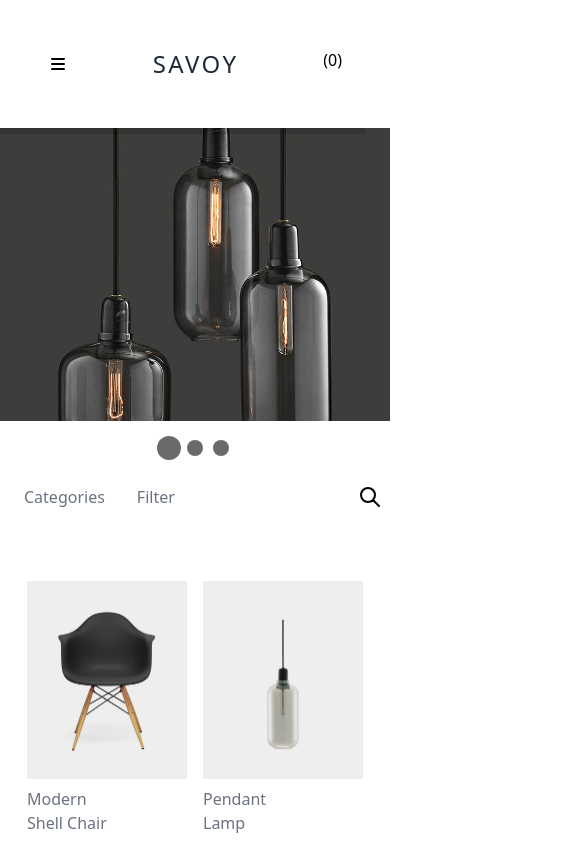
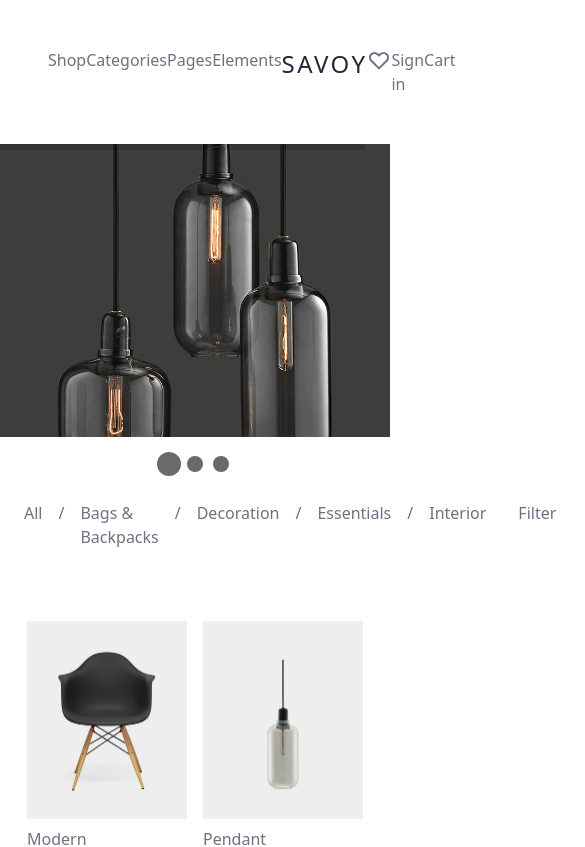
Before and after one commit to nostradouglass/storePracticeProject, a React (Create React App) app in the folder front/: page / in a window 390 px wide. Shown: the top 847 px of the page, 585 px wide, since content can reach past the window. Built offline with nearby package versions, Linux system fonts and the light colour scheme.

Commit message:
basic redux setup. mobile check redux for mobile vs desktop page

```diff
--- a/front/package.json
+++ b/front/package.json
@@ -9,11 +9,17 @@
     "@types/jest": "^27.5.1",
     "@types/node": "^16.11.36",
     "@types/react-dom": "^18.0.5",
+    "@types/redux": "^3.6.0",
+    "@types/redux-thunk": "^2.1.0",
+    "axios": "^0.27.2",
     "react": "^18.1.0",
     "react-awesome-slider": "^4.1.0",
     "react-dom": "^18.1.0",
+    "react-redux": "^8.0.2",
     "react-router-dom": "^6.3.0",
     "react-scripts": "5.0.1",
+    "redux": "^4.2.0",
+    "redux-thunk": "^2.4.1",
     "typescript": "^4.7.2",
     "web-vitals": "^2.1.4"
   },
--- a/front/src/App.tsx
+++ b/front/src/App.tsx
@@ -1,9 +1,23 @@
-import React from 'react';
-import { Routes, Route } from 'react-router-dom';
-import HomeScreen from './screens/HomeScreen';
+import React, { useEffect } from "react";
+import { Routes, Route } from "react-router-dom";
+import HomeScreen from "./screens/HomeScreen";
+import {useAppSelector, useAppDispatch} from './redux/hooks'
+import { setMobile } from "./redux/actions/mobileActions";
 
+let App = () => {
 
-function App() {
+  const dispatch = useAppDispatch()
+
+  useEffect(() => {
+    //@ts-ignore
+    if (/Android|webOS|iPhone|iPad|iPod|BlackBerry|IEMobile|Opera Mini/i.test(navigator.userAgent)) {
+      dispatch(setMobile(true))
+    } else {
+      dispatch(setMobile(false))
+    }
+
+  },[])
+
   return (
     <div className="">
       <Routes>
@@ -11,6 +25,6 @@ function App() {
       </Routes>
     </div>
   );
-}
+};
 
 export default App;
--- a/front/src/components/BreadcrumbAndSearch.tsx
+++ b/front/src/components/BreadcrumbAndSearch.tsx
@@ -1,7 +1,11 @@
 import React, { useState } from "react";
+import { useAppSelector } from "../redux/hooks";
+
 
 export default function BreadcrumbAndSearch() {
-  const [isMobile, setIsmobile] = useState(true);
+  const { isMobile } = useAppSelector(
+    (state) => state.mobileStatus as { isMobile: boolean }
+  );
 
   return (
     <div className="flex flex-row my-16 mx-2 justify-between md:mx-36">
--- a/front/src/components/Header.tsx
+++ b/front/src/components/Header.tsx
@@ -1,5 +1,6 @@
 import React, { useEffect, useState } from "react";
 import HamburgerMenu from "./HamburgerMenu";
+import { useAppSelector } from "../redux/hooks";
 
 const LeftNav = ({ isMobile }: { isMobile: boolean }) => {
   if (isMobile) {
@@ -20,7 +21,11 @@ const LeftNav = ({ isMobile }: { isMobile: boolean }) => {
 };
 
 const CenterNav = () => {
-  return <h1 className="text-gray-800 text-2xl tracking-widest md:w-60 lg:w-96">SAVOY</h1>;
+  return (
+    <h1 className="text-gray-800 text-2xl tracking-widest md:w-60 lg:w-96">
+      SAVOY
+    </h1>
+  );
 };
 
 const RightNav = ({ isMobile }: { isMobile: boolean }) => {
@@ -52,12 +57,10 @@ const RightNav = ({ isMobile }: { isMobile: boolean }) => {
 };
 
 export default function Header() {
-  const [isMobile, setIsMobile] = useState(false);
+  const { isMobile } = useAppSelector(
+    (state) => state.mobileStatus as { isMobile: boolean }
+  );
 
-  useEffect(() => {
-    if (window.innerWidth < 768)
-      setIsMobile(true)
-  }, [])
 
   return (
     <div className="flex justify-between py-12 px-12">
--- a/front/src/components/HeroSlider.tsx
+++ b/front/src/components/HeroSlider.tsx
@@ -3,11 +3,13 @@ import AwesomeSlider from "react-awesome-slider";
 // @ts-ignore
 import withAutoPlay from "react-awesome-slider/dist/autoplay";
 import "react-awesome-slider/dist/styles.css";
+import { useAppSelector } from "../redux/hooks";
 
 const AutoplaySlider = withAutoPlay(AwesomeSlider);
 
 export default function HeroSlider() {
-  let isMobile = true;
+
+  const isMobile = useAppSelector((state) => state.mobileStatus)
 
   if (isMobile) {
     return (
--- a/front/src/components/ProductThumbListing.tsx
+++ b/front/src/components/ProductThumbListing.tsx
@@ -1,4 +1,5 @@
 import React, { useState } from "react";
+import { useAppSelector } from "../redux/hooks";
 
 interface Props {
   product: {
@@ -13,7 +14,9 @@ interface Props {
 export const ProductThumbListing = ({ product }: Props) => {
   let isFavorite = false;
 
-  const [isMobile, setIsMobile] = useState(false)
+  const { isMobile } = useAppSelector(
+    (state) => state.mobileStatus as { isMobile: boolean }
+  );
 
   let favoriteTag = () => {
     if (isMobile) {
--- a/front/src/index.tsx
+++ b/front/src/index.tsx
@@ -3,17 +3,21 @@ import ReactDOM from 'react-dom/client';
 import App from './App';
 import reportWebVitals from './reportWebVitals';
 import { BrowserRouter } from 'react-router-dom'
+import { Provider } from 'react-redux';
+import store from './redux/store'
 import './css/index.css'
 
 const root = ReactDOM.createRoot(
   document.getElementById('root') as HTMLElement
 );
 root.render(
+  <Provider store={store} >
   <React.StrictMode>
     <BrowserRouter>
     <App />
     </BrowserRouter>
   </React.StrictMode>
+  </Provider>
 );
 
 // If you want to start measuring performance in your app, pass a function
--- /dev/null
+++ b/front/src/redux/actions/mobileActions.ts
@@ -0,0 +1,8 @@
+
+import { Dispatch } from "redux"
+import { SET_IS_MOBILE } from "../constants/isMobileConstants"
+
+
+export const setMobile = (isMobile: boolean) => async(dispatch: Dispatch) => {
+    dispatch({type: SET_IS_MOBILE, payload: isMobile})
+}
--- /dev/null
+++ b/front/src/redux/constants/isMobileConstants.ts
@@ -0,0 +1,3 @@
+
+
+export const SET_IS_MOBILE = "SET_IS_MOBILE"
--- /dev/null
+++ b/front/src/redux/hooks.ts
@@ -0,0 +1,6 @@
+import { TypedUseSelectorHook, useDispatch, useSelector } from 'react-redux'
+import type { RootState, AppDispatch } from './store'
+
+// Use throughout your app instead of plain `useDispatch` and `useSelector`
+export const useAppDispatch = () => useDispatch<AppDispatch>()
+export const useAppSelector: TypedUseSelectorHook<RootState> = useSelector
--- /dev/null
+++ b/front/src/redux/reducers/mobileReducers.ts
@@ -0,0 +1,11 @@
+
+import { SET_IS_MOBILE } from "../constants/isMobileConstants"
+
+export const mobileReducer = (state= {isMobile: true}, action: any) => {
+    switch(action.type) {
+        case SET_IS_MOBILE:
+            return {...state, isMobile: action.payload}
+        default:
+            return state
+    }
+}
--- /dev/null
+++ b/front/src/redux/store.ts
@@ -0,0 +1,22 @@
+import { applyMiddleware, combineReducers, compose, createStore} from 'redux'
+import thunk from 'redux-thunk'
+import { mobileReducer } from '../redux/reducers/mobileReducers'
+
+const initialState = {
+
+}
+
+const reducer = combineReducers({
+    mobileStatus: mobileReducer
+})
+
+//@ts-ignore
+const composeEnhancer = window.__REDUX_DEVTOOLS_EXTENSION_COMPOSE__ || compose;
+const store = createStore(reducer, initialState, composeEnhancer(applyMiddleware(thunk)));
+
+// Infer the `RootState` and `AppDispatch` types from the store itself
+export type RootState = ReturnType<typeof store.getState>
+// Inferred type: {posts: PostsState, comments: CommentsState, users: UsersState}
+export type AppDispatch = typeof store.dispatch
+
+export default store;
```
Also changed, not shown: 1 other file (tests, documents, lock files or other folders).
